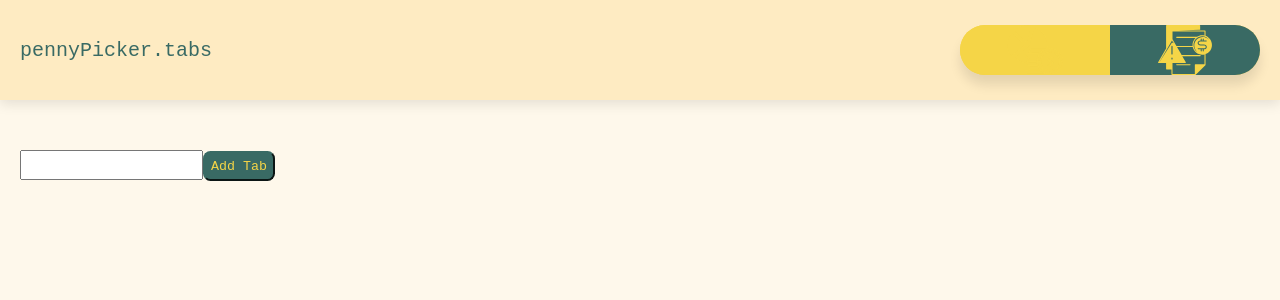
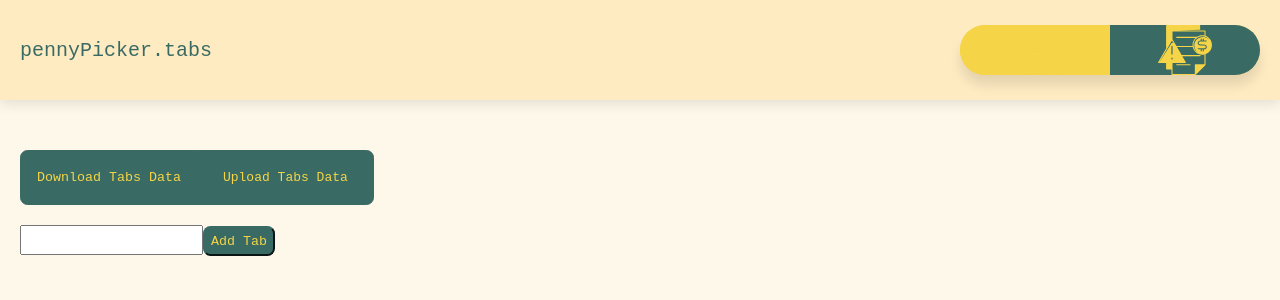
Before and after one commit to joelngyx/penny-picker, a React (Create React App) app: page / in a window 1280 px wide. Both pictures are taken after a click on the element 1185 px from the left and 50 px from the top of the page. Shown: the top 300 px of the page. Built offline with nearby package versions, Linux system fonts and the light colour scheme.

Commit message:
Add functionality to upload/download Tabs data in JSON format

```diff
--- a/src/components/TabCard.jsx
+++ b/src/components/TabCard.jsx
@@ -1,4 +1,4 @@
-import React, { useRef, useState } from "react";
+import React, { useEffect, useState } from "react";
 import "./style.scss";
 import RecordUserInput from "./RecordUserInput.jsx";
 import TabRecordCard from "./TabRecordCard.jsx";
@@ -25,13 +25,29 @@ const TabCard = ({tabItem, setTabsList}) => {
   const [personWhoIsOwed, setPersonWhoIsOwed] = useState("");
   const [isEditTab, setIsEditTab] = useState(false);
   const [isViewTabRecords, setIsViewTabRecords] = useState(false);
-  const personWhoOwesRef = useRef(null);
-  const personWhoIsOwedRef = useRef(null);
 
-  const setSelectRefs = () => {
-    setPersonWhoOwes(personWhoOwesRef.current.value);
-    setPersonWhoIsOwed(personWhoIsOwedRef.current.value);
-  }
+  useEffect(() => {
+    if (!tabItem?.personsList || tabItem.personsList.length === 0) {
+      setPersonWhoOwes("");
+      setPersonWhoIsOwed("");
+      return;
+    }
+
+    const nextPersonWhoOwes = personWhoOwes && tabItem.personsList.includes(personWhoOwes)
+      ? personWhoOwes
+      : tabItem.personsList[0];
+
+    let nextPersonWhoIsOwed = personWhoIsOwed && tabItem.personsList.includes(personWhoIsOwed) && personWhoIsOwed !== nextPersonWhoOwes
+      ? personWhoIsOwed
+      : null;
+
+    if (!nextPersonWhoIsOwed) {
+      nextPersonWhoIsOwed = tabItem.personsList.find((item) => item !== nextPersonWhoOwes) ?? tabItem.personsList[0];
+    }
+
+    setPersonWhoOwes(nextPersonWhoOwes);
+    setPersonWhoIsOwed(nextPersonWhoIsOwed);
+  }, [tabItem.personsList, personWhoOwes, personWhoIsOwed]);
 
   const addToTabList = (val) => {
     addPersonToTabItem(tabItem.tabName, val);
@@ -59,7 +75,6 @@ const TabCard = ({tabItem, setTabsList}) => {
   }
 
   const addToThisTabRecord = (description, amountOwed) => {
-    setSelectRefs();
     if (personWhoOwes === personWhoIsOwed || personWhoOwes === "" || personWhoIsOwed === "") {
       setErrorAddRecordMessage("Invalid Input");
       console.log(`${personWhoIsOwed} ${personWhoOwes}`)
@@ -145,16 +160,18 @@ const TabCard = ({tabItem, setTabsList}) => {
       ))}
       <p>{errorDeletePersonName}</p>
 
-      <select onChange={handlePersonWhoOwesChange}
-        ref={personWhoOwesRef} >
+      <select
+        value={personWhoOwes}
+        onChange={handlePersonWhoOwesChange}>
         {tabItem.personsList.map((item, index) => (
-          <option value={item}>{item}</option>
+          <option key={`owes-${index}`} value={item}>{item}</option>
         ))}
       </select> Owes
-      <select onChange={handlePersonWhoIsOwedChange}
-        ref={personWhoIsOwedRef}>
+      <select
+        value={personWhoIsOwed}
+        onChange={handlePersonWhoIsOwedChange}>
         {tabItem.personsList.map((item, index) => (
-          <option value={item}>{item}</option>
+          <option key={`owed-${index}`} value={item}>{item}</option>
         ))}
       </select>
       <RecordUserInput
--- a/src/pages/RunningTabsPage.jsx
+++ b/src/pages/RunningTabsPage.jsx
@@ -5,7 +5,9 @@ import {  INPUT_ADD_TAB,
           BUTTON_LABEL_ADD_TAB} from "../shared/constants.js";
 import TabCard from "../components/TabCard.jsx";
 import {  readTabItems,
-          createNewTabItem } from "../shared/LocalStorageManager.js";
+          createNewTabItem,
+          exportAllTabDataAsJSONFile,
+          importTabDataFromJSON } from "../shared/LocalStorageManager.js";
 
 
 
@@ -16,6 +18,7 @@ import {  readTabItems,
 const RunningTabsPage = () => {
   const [errorMessage, setErrorMessage] = useState("");
   const [tabsList, setTabsList] = useState([]);
+  const [importMessage, setImportMessage] = useState("");
 
   useEffect (() => {
       let localStorageTabList = readTabItems();
@@ -37,8 +40,55 @@ const RunningTabsPage = () => {
     setErrorMessage("");
   }
 
+  const downloadTabData = () => {
+    const blob = exportAllTabDataAsJSONFile();
+    const url = URL.createObjectURL(blob);
+    const link = document.createElement('a');
+    link.href = url;
+    link.download = 'tab_data.json';
+    document.body.appendChild(link);
+    link.click();
+    document.body.removeChild(link);
+    URL.revokeObjectURL(url);
+  }
+
+  // eslint-disable-next-line
+  const clearImportMessage = () => {
+    setImportMessage("");
+  }
+
+  const handleFileUpload = (event) => {
+    const file = event.target.files[0];
+    if (!file) return;
+
+    const reader = new FileReader();
+    reader.onload = (e) => {
+      const jsonData = e.target.result;
+      const result = importTabDataFromJSON(jsonData);
+      setImportMessage(result);
+      if (result.includes("successfully")) {
+        setTabsList(readTabItems()); // Refresh the list
+      }
+    };
+    reader.readAsText(file);
+  }
+
   return (
     <div className="running-tabs-page">
+      <div className="running-tabs-upload-download-div">
+        <button onClick={downloadTabData}>Download Tabs Data</button>
+        <input
+          id="tab-file-input"
+          type="file"
+          accept=".json"
+          onChange={handleFileUpload}
+          style={{ display: 'none' }}
+        />
+        <label htmlFor="tab-file-input" style={{ cursor: 'pointer' }}>
+          Upload Tabs Data
+        </label>
+        {importMessage && <p style={{ paddingLeft: '25px', color: importMessage.includes("successfully") ? 'green' : 'red' }}>{importMessage}</p>}
+      </div>
       <div className="running-tabs-page-add-tab-div">
         <RecordUserInput
           inputLabel={INPUT_ADD_TAB}
--- a/src/pages/style.scss
+++ b/src/pages/style.scss
@@ -7,6 +7,7 @@ $error-red: #DB3A34;
 $surplus-green: #188B6C;
 $overall-stats-color: #396A64;
 $selected-tab-color: #396A64;
+$on-hover-background-color: #E65F5C;
 
 
 html, body {
@@ -77,9 +78,85 @@ html, body {
     align-items: center;
   }
 
-  .running-tabs-page-add-tab-div {
+  .running-tabs-upload-download-div {
     margin-top: 50px;
     margin-left: 20px;
+    display: flex;
+    align-items: center;
+
+    button {
+      height: 55px;
+      border-radius: 7.5px 0 0 7.5px;
+      background-color: $selected-tab-color;
+      color: $nav-bar-highlight-color;
+      border: 1px solid $selected-tab-color;
+      padding: 8px 16px;
+      cursor: pointer;
+      font-family: $common-font;
+      transition: all 0.2s ease;
+      display: flex;
+      align-items: center;
+      justify-content: center;
+      text-align: center;
+
+      &:hover {
+        background-color: $on-hover-background-color;
+        color: $nav-bar-background-color;
+        border-color: $on-hover-background-color;
+      }
+    }
+
+    input[type="file"] {
+      display: none;
+    }
+
+    label {
+      height: 53px;
+      border-radius: 0 7.5px 7.5px 0;
+      background-color: $selected-tab-color;
+      color: $nav-bar-highlight-color;
+      border: 1px solid $selected-tab-color;
+      padding-left: 25px;
+      padding-right: 25px;
+      cursor: pointer;
+      font-family: $common-font;
+      display: flex;
+      align-items: center;
+      justify-content: center;
+      text-align: center;
+      transition: all 0.2s ease;
+      margin-left: -1px;
+
+      &:hover {
+        background-color: $on-hover-background-color;
+        color: $nav-bar-background-color;
+        border-color: $on-hover-background-color;
+      }
+    }
+  }
+
+  .running-tabs-page-add-tab-div {
+    margin-top: 20px;
+    margin-left: 20px;
+
+    label {
+      background-color: $selected-tab-color;
+      color: $nav-bar-highlight-color;
+      border-color: $selected-tab-color;
+      border-radius: 7.5px;
+      padding: 8px 16px;
+      border: 1px solid $selected-tab-color;
+      cursor: pointer;
+      font-family: $common-font;
+      display: inline-block;
+      transition: all 0.2s ease;
+
+      &:hover {
+        background-color: $on-hover-background-color;
+        color: $nav-bar-background-color;
+        border-color: $on-hover-background-color;
+      }
+    }
   }
 
   .tab-list-div {
--- a/src/shared/LocalStorageManager.js
+++ b/src/shared/LocalStorageManager.js
@@ -695,6 +695,76 @@ export const calculateTabBalanceForThisPerson = (tabName, personName) => {
   return balance;
 }
 
+/** ===========================================
+ * This function exports all budget and expense data as a JSON Blob
+ * @returns {Blob} A Blob containing the JSON data
+ =========================================== */
+export const exportAllBudgetAndExpenseDataAsJSONFile = () => {
+  const budgetData = readBudgetItems();
+  const jsonData = JSON.stringify(budgetData, null, 2);
+  return new Blob([jsonData], { type: 'application/json' });
+}
+
+/** ===========================================
+ * This function exports all tab data as a JSON Blob
+ * @returns {Blob} A Blob containing the JSON data
+ =========================================== */
+export const exportAllTabDataAsJSONFile = () => {
+  const tabData = readTabItems();
+  const jsonData = JSON.stringify(tabData, null, 2);
+  return new Blob([jsonData], { type: 'application/json' });
+}
+export const importBudgetAndExpenseDataFromJSON = (jsonData) => {
+  try {
+    const parsedData = JSON.parse(jsonData);
+
+    // Validate that it's an array of budget items
+    if (!Array.isArray(parsedData)) {
+      return "Invalid data format: Expected an array of budget items";
+    }
+
+    // Basic validation of structure
+    for (const item of parsedData) {
+      if (!item.budgetName || typeof item.budgetAmount === 'undefined' || !Array.isArray(item.expenseList)) {
+        return "Invalid data format: Budget items must have budgetName, budgetAmount, and expenseList";
+      }
+    }
+
+    setBudgets(parsedData);
+    return "Budget and expense data imported successfully!";
+  } catch (error) {
+    return "Error parsing JSON data: " + error.message;
+  }
+}
+
+/** ===========================================
+ * This function imports tab data from a JSON string
+ * @param {string} jsonData - The JSON string containing tab data
+ * @returns {string} Success or error message
+ =========================================== */
+export const importTabDataFromJSON = (jsonData) => {
+  try {
+    const parsedData = JSON.parse(jsonData);
+
+    // Validate that it's an array of tab items
+    if (!Array.isArray(parsedData)) {
+      return "Invalid data format: Expected an array of tab items";
+    }
+
+    // Basic validation of structure
+    for (const item of parsedData) {
+      if (!item.tabName || !Array.isArray(item.personsList) || !Array.isArray(item.tabRecordsList)) {
+        return "Invalid data format: Tab items must have tabName, personsList, and tabRecordsList";
+      }
+    }
+
+    setTabs(parsedData);
+    return "Tab data imported successfully!";
+  } catch (error) {
+    return "Error parsing JSON data: " + error.message;
+  }
+}
+
 
 
 // export const resolveTabPayment = (tabName) => {
```
